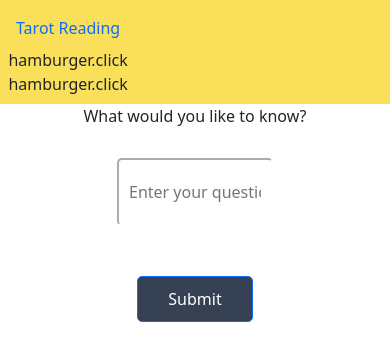
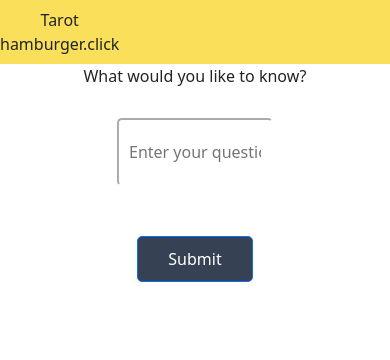
Before and after one commit to MorganEJLA/GDI-Hackathon-app, a React (Create React App) app: page / in a window 390 px wide. Shown: the top 360 px of the page. Built offline with nearby package versions, Linux system fonts and the light colour scheme.

Commit message:
hamburger

```diff
--- a/src/Components/Header.js
+++ b/src/Components/Header.js
@@ -7,11 +7,10 @@ function Header( props ){
     return (
       <Navbar className="navbar">
         <Nav.Item>
-          <Nav.Link href="/">Tarot Reading</Nav.Link>
+          <Nav.Item>Tarot</Nav.Item>
           <Nav.Item className="justify-content-end">
               <Menu/>
           </Nav.Item>
-          <Menu/>
         </Nav.Item>
       </Navbar>
     )
```
